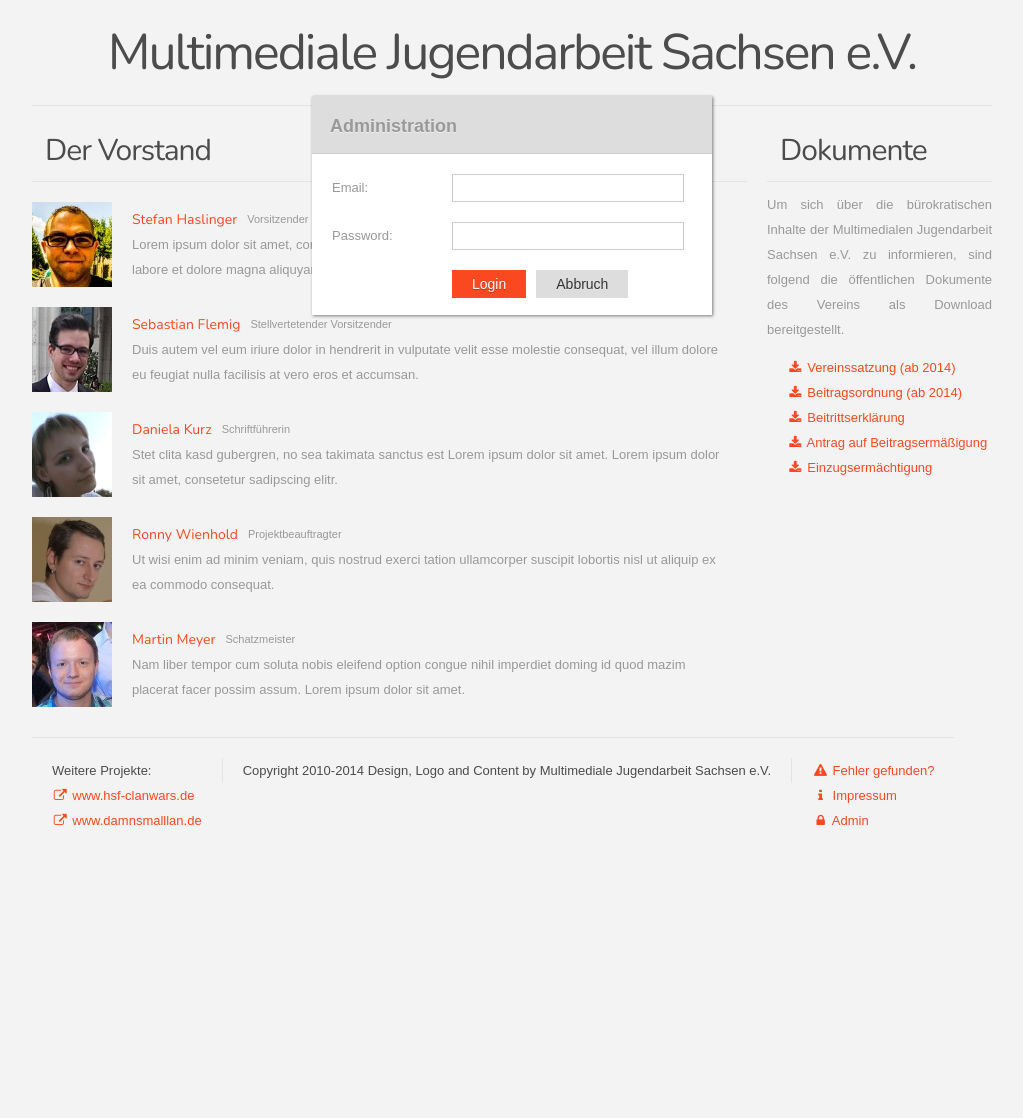
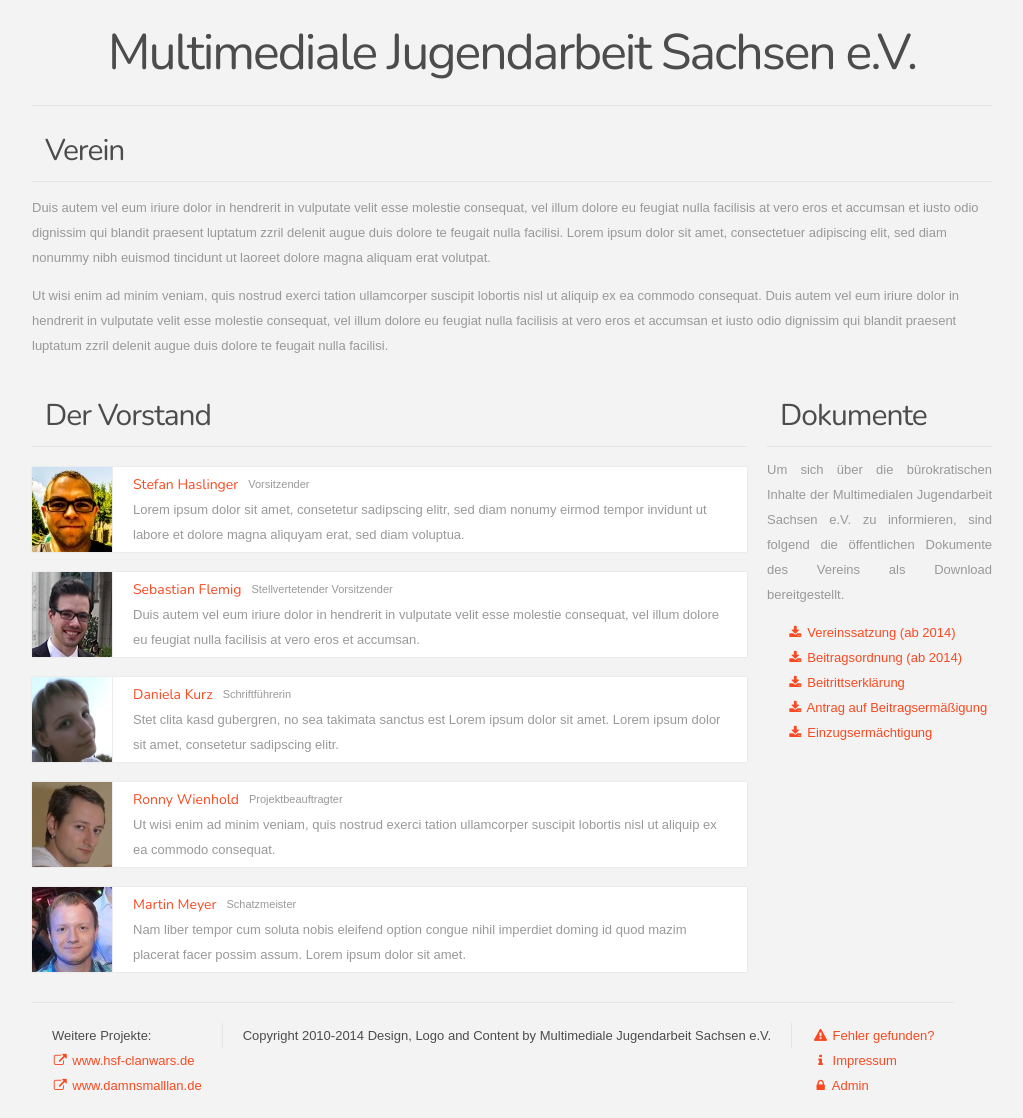
Before and after one commit to Multimediajugend/Website, a PHP site: page /Mitglieder/verein in a window 1280 px wide. Shown: the part 169-1287 px from the top of the page, without its empty margins (128-1151 px from the left). Before the commit the page ends 994 px from the top, so only its background shows below. Run offline with PHP 8.4, Linux system fonts and the light colour scheme; some libraries are stand-ins or nearby versions.

Commit message:
~ update in "verein"

```diff
--- a/application/views/verein/index.php
+++ b/application/views/verein/index.php
@@ -1,3 +1,10 @@
+<div class="">
+    <div class="pageTitle">Verein</div>
+    <div>
+        <p>Duis autem vel eum iriure dolor in hendrerit in vulputate velit esse molestie consequat, vel illum dolore eu feugiat nulla facilisis at vero eros et accumsan et iusto odio dignissim qui blandit praesent luptatum zzril delenit augue duis dolore te feugait nulla facilisi. Lorem ipsum dolor sit amet, consectetuer adipiscing elit, sed diam nonummy nibh euismod tincidunt ut laoreet dolore magna aliquam erat volutpat. </p>
+        <p>Ut wisi enim ad minim veniam, quis nostrud exerci tation ullamcorper suscipit lobortis nisl ut aliquip ex ea commodo consequat. Duis autem vel eum iriure dolor in hendrerit in vulputate velit esse molestie consequat, vel illum dolore eu feugiat nulla facilisis at vero eros et accumsan et iusto odio dignissim qui blandit praesent luptatum zzril delenit augue duis dolore te feugait nulla facilisi.</p>
+    </div>
+</div>
 <div class="wrapper">
     <div class="grid threeQuarter">
         <div class="pageTitle">Der Vorstand</div>
--- a/public/css/style.css
+++ b/public/css/style.css
@@ -230,12 +230,17 @@ ul {
     position: relative;
     margin-top: 20px;
     color: #999;
+    background: #fff;
+    box-shadow: 0px 0px 2px #ddd;
+    -moz-box-shadow: 0px 0px 2px #ddd;
+    -webkit-box-shadow: 0px 0px 2px #ddd;
 }
 
 .boardImage {
     float: left;
     width: 80px;
     height: 85px;
+    border-right: solid 1px #EBEBEB;
 }
 
 .boardExtra {
@@ -356,7 +361,7 @@ ul {
 .modal {
     left: 50%;
     top: 50%;
-    display: block;
+    display: none;
     position: fixed;
     z-index: 6;
     background: #FFF;
```
